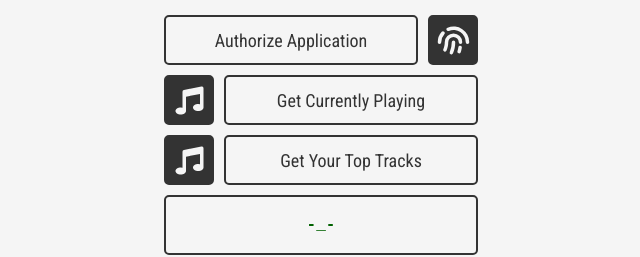
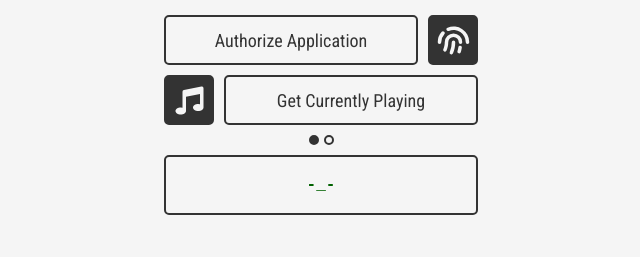
Before and after one commit to NerdPlayground/auralis, a Next.js app: page / in a window 1280 px wide. Shown: the part 419-676 px from the top of the page, without its empty margins (319-959 px from the left). Built offline with nearby package versions, Linux system fonts and the light colour scheme.

Commit message:
chore (Application) : use carousel for menu items

```diff
--- a/app/components/button/component.js
+++ b/app/components/button/component.js
@@ -6,7 +6,7 @@ import { robotoCondensed } from "@/app/ui/fonts";
 export default function Button({
     icon, label, active, action, reaction,
     setMessage, setDisplay, setResults,
-    button=true, element=null
+    button=true, element=null, classes=""
 }){
     const [isPending, startTransition]=useTransition();
     const buttonClasses=[
@@ -16,7 +16,7 @@ export default function Button({
     ];
 
     return (
-        <div className={`${styles.button_container}`}>
+        <div className={`${styles.button_container} ${classes}`}>
             <div>
                 <Icon label={icon}/>
             </div>
--- a/app/container/component.js
+++ b/app/container/component.js
@@ -2,12 +2,17 @@ import { useLocalStorage } from "@/app/lib/hooks";
 import { getCurrentlyPlaying, getTopTracks } from "@/app/lib/actions";
 import styles from "./styles.module.scss";
 import Auth from "@/app/authorize/component";
+import Message from "@/app/components/message/component";
+import { Dot, useDot } from "./dots";
 import Button from "@/app/components/button/component";
-import Message from "@/app/components/message/component";
+import useEmblaCarousel from "embla-carousel-react";
 
 export default function Container({ message,setMessage,setDisplay,setResults }){
     const item=useLocalStorage("spotify-package");
     const [access_token, refresh_token, expires]=item.split(' | ');
+
+    const [emblaRef,emblaApi]=useEmblaCarousel({});
+    const {selectedIndex,scrollSnaps,onDotClick}=useDot(emblaApi);
 
     const menuItems=Object.freeze([
         {
@@ -34,9 +39,11 @@ export default function Container({ message,setMessage,setDisplay,setResults }){
                     refresh_token={refresh_token}
                 />
             </div>
-            <div>{
-                menuItems.map(menuItem=>{return (
+            <div className={styles.embla__viewport} ref={emblaRef}>
+                <div className={styles.embla__container}>{
+                    menuItems.map(menuItem=>(
                         <Button
+                            classes={styles.embla__slide}
                             icon={menuItem.icon}
                             key={menuItem.label}
                             label={menuItem.label}
@@ -49,7 +56,20 @@ export default function Container({ message,setMessage,setDisplay,setResults }){
                             setResults={setResults}
                             active={item && !message.error}
                         />
-                );})
+                    ))
+                }</div>
+            </div>
+            <div className={styles.embla__dots}>{
+                scrollSnaps.map((_,index)=>(
+                    <Dot
+                        key={index}
+                        onClick={() => onDotClick(index)}
+                        className={`
+                            ${styles.embla__dot}
+                            ${index===selectedIndex?styles.embla__selected:''}`
+                        }
+                    />
+                ))
             }</div>
             <Message content={message}/>
         </div>
--- /dev/null
+++ b/app/container/dots.js
@@ -0,0 +1,45 @@
+import { useCallback, useEffect, useState } from "react";
+
+export function useDot(emblaApi){
+    const [selectedIndex, setSelectedIndex]=useState(0);
+    const [scrollSnaps, setScrollSnaps]=useState([]);
+
+    const onDotClick=useCallback(
+        (index)=>{
+            if (!emblaApi) return;
+            emblaApi.scrollTo(index);
+        },
+        [emblaApi]
+    );
+
+    const onInit = useCallback((emblaApi)=>{
+        setScrollSnaps(emblaApi.scrollSnapList());
+    },[]);
+
+    const onSelect = useCallback((emblaApi)=>{
+        setSelectedIndex(emblaApi.selectedScrollSnap());
+    },[]);
+
+    useEffect(()=>{
+        if (!emblaApi) return;
+        onInit(emblaApi);
+        onSelect(emblaApi);
+
+        emblaApi
+        .on('reInit', onInit)
+        .on('reInit', onSelect)
+        .on('select', onSelect);
+
+    },[emblaApi, onInit, onSelect]);
+
+    return{
+        selectedIndex,
+        scrollSnaps,
+        onDotClick
+    };
+}
+
+export function Dot(props){
+  const {children,...restProps}=props;
+  return <div {...restProps}>{children}</div>;
+}
--- a/app/container/styles.module.scss
+++ b/app/container/styles.module.scss
@@ -4,12 +4,12 @@
 .container{
     @include flex(column,center,center);
     @include dimensions($full-width:100%);
-    & > *{
+    & > :first-child,& > :last-child{
         padding: 5px;
         @include flex(column,center,center);
         @include dimensions($full-width:100%);
     }
-    & > :nth-child(1){
+    & > :first-child{
         & > div{
             flex-direction: row-reverse !important;
             & > :nth-child(1){
@@ -21,3 +21,43 @@
         }
     }
 }
+
+$slide-spacing: 1rem;
+$slide-size: 100%;
+
+.embla__viewport {
+    overflow: hidden;
+    padding: 5px;
+    @include dimensions($full-width:100%);
+}
+
+.embla__container{
+    display: flex;
+    touch-action: pan-y pinch-zoom;
+    margin-left: calc(#{$slide-spacing} * -1);
+}
+
+.embla__slide{
+    transform: translate3d(0, 0, 0);
+    flex: 0 0 $slide-size;
+    min-width: 0;
+    margin-bottom: 0 !important;
+    padding-left: $slide-spacing;
+}
+
+.embla__dots{
+    margin-block: 5px;
+    @include flex(row,center,center);
+}
+
+.embla__dot{
+    cursor: pointer;
+    margin-inline: 2.5px;
+    @include dimensions($square:10px);
+    border-radius: 50%;
+    border: 2px solid $black;
+}
+
+.embla__selected{
+    background-color: $black;
+}
```
Lines whose indentation alone changed are shown as unchanged.
